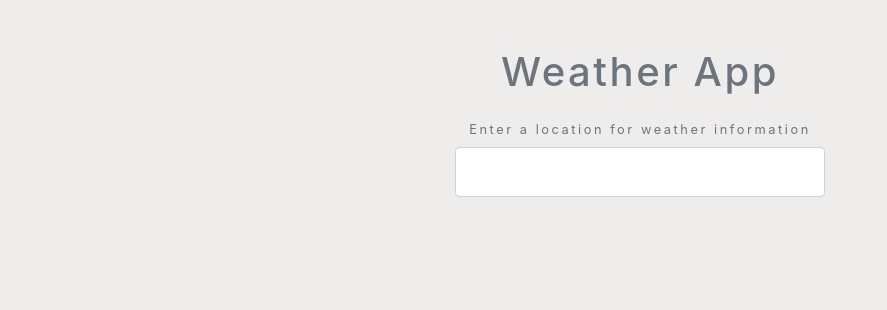
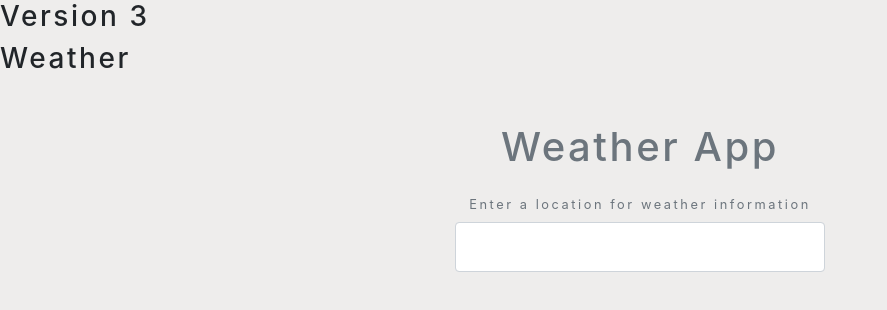
Before and after one commit to AndrejDojchinovski/Weather-Application, a plain HTML site: page index.html in a window 1280 px wide. Shown: the whole page, without its empty margins (0-887 px from the left). Drawn offline with nearby package versions, Linux system fonts and the light colour scheme.

Commit message:
Update index.html

```diff
--- a/index.html
+++ b/index.html
@@ -6,6 +6,8 @@
     <link rel="stylesheet" href="https://stackpath.bootstrapcdn.com/bootstrap/4.4.1/css/bootstrap.min.css" integrity="sha384-Vkoo8x4CGsO3+Hhxv8T/Q5PaXtkKtu6ug5TOeNV6gBiFeWPGFN9MuhOf23Q9Ifjh" crossorigin="anonymous">
     <link rel="stylesheet" href="styles.css">
     <title>Weather App</title>
+    <h3> Version 3 </h3>
+    <h3> Weather </h3>
 </head>
 <body>
 
```
